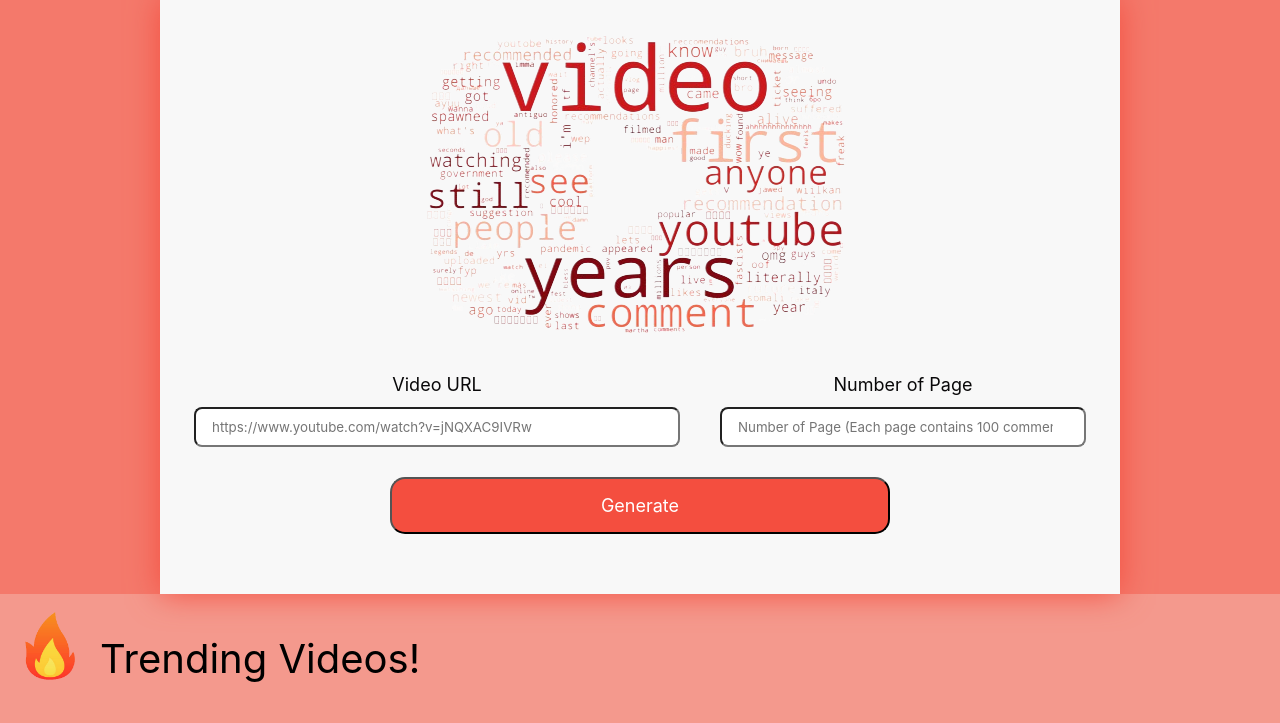
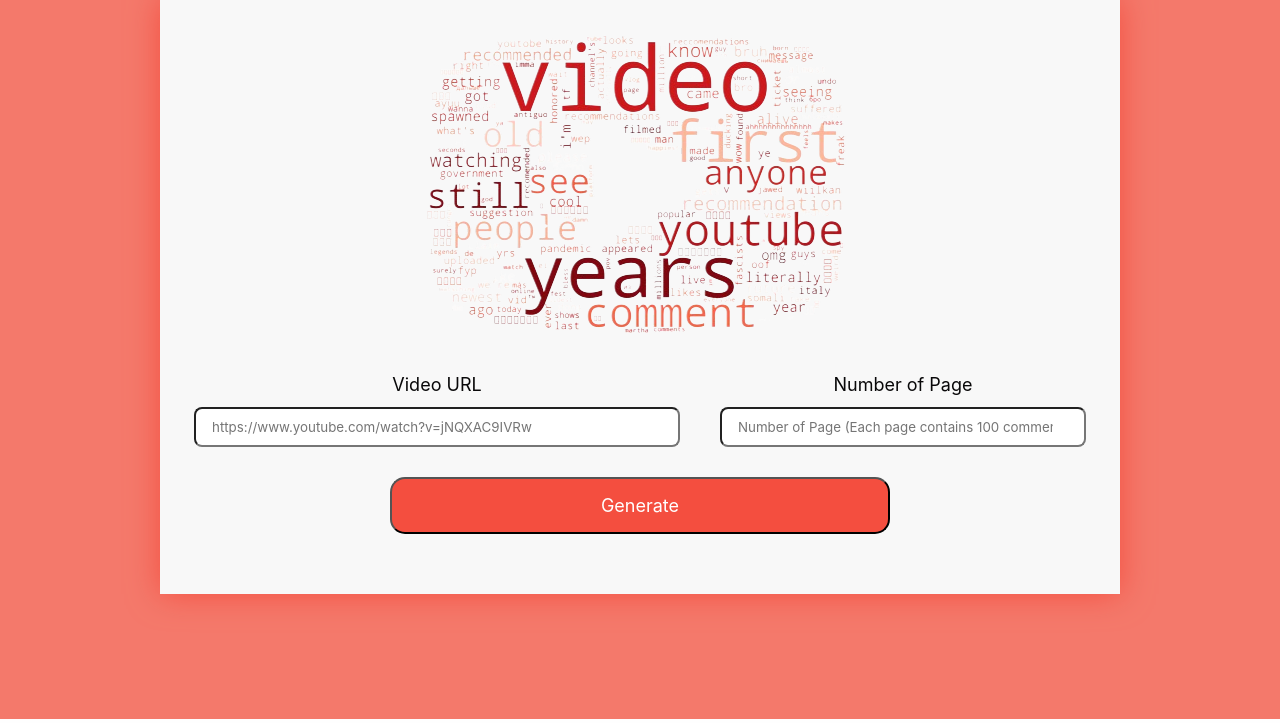
Before and after one commit to AndrewHsu0730/YouTube-Comment-Analyzer, a Flask app: page /views/home in a window 1280 px wide. Shown: the part 81-804 px from the top of the page. Run offline with Flask 3, Linux system fonts and the light colour scheme; the visitor is signed in with stand-in values (Sample User, id 1); parts of the project's set-up code (start-up, migrations or seed data) failed here and were passed over.

Commit message:
removed trending videos

```diff
--- a/templates/html/home.html
+++ b/templates/html/home.html
@@ -24,20 +24,6 @@
             </form>
         </div>
     </div>
-    <div class="video-box">
-        <div class="video-header">
-            <img src="/static/images/fire.png" alt="Fire" class="fire-image" />
-            <p>Trending Videos!</p>
-        </div>
-        <div class="youtube-trending-videos">
-        {% for video in videos %}
-            <div class="video">
-                <h3>{{ video.title }}</h3>
-                <img src="{{ video.thumbnail_url }}" alt="Thumbnail">
-            </div>
-        {% endfor %}
-    </div>
-    </div>
 </body>
 <script>
     document.addEventListener("DOMContentLoaded", function() {
```
Also changed, not shown: routes/html.py (line endings or trailing spaces).
